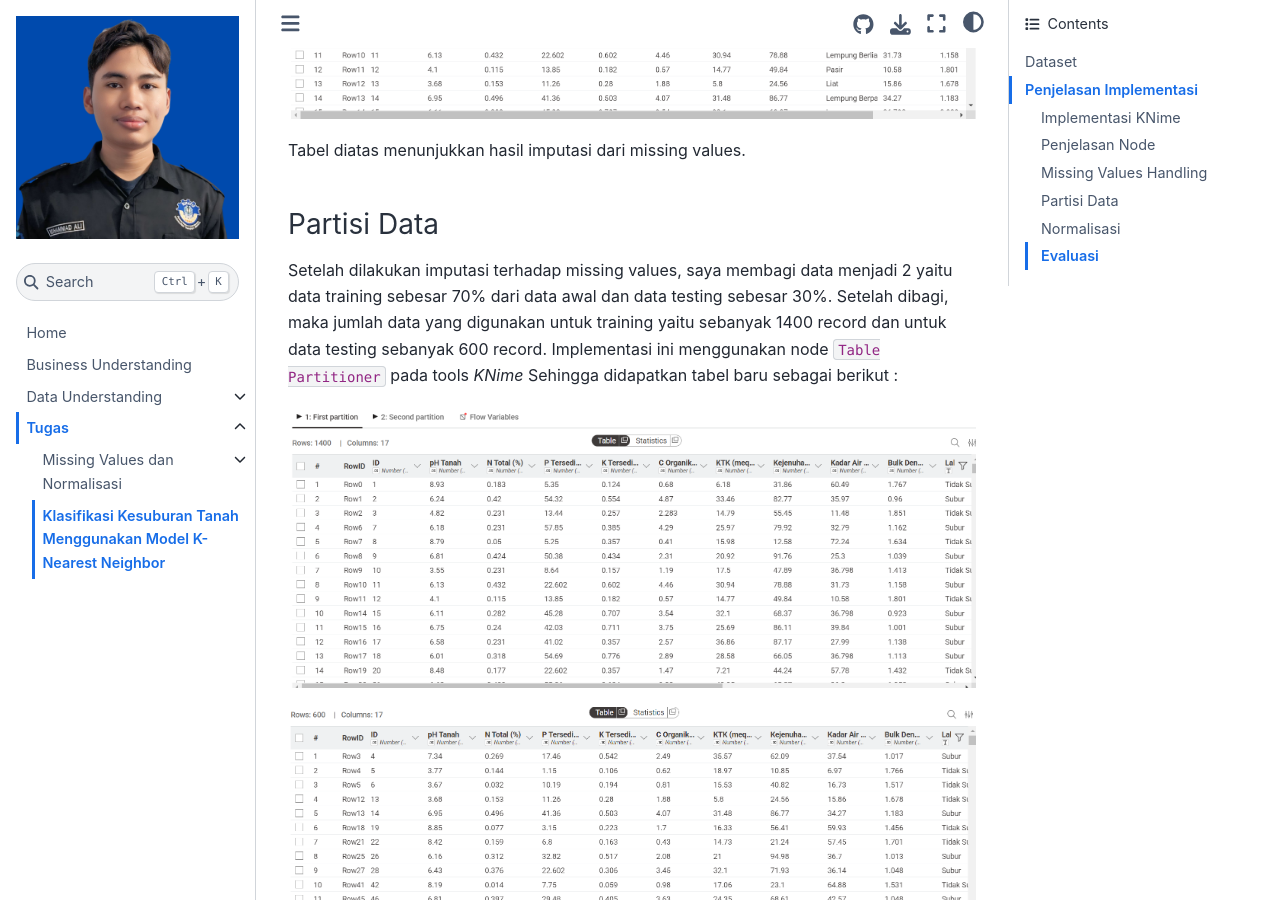
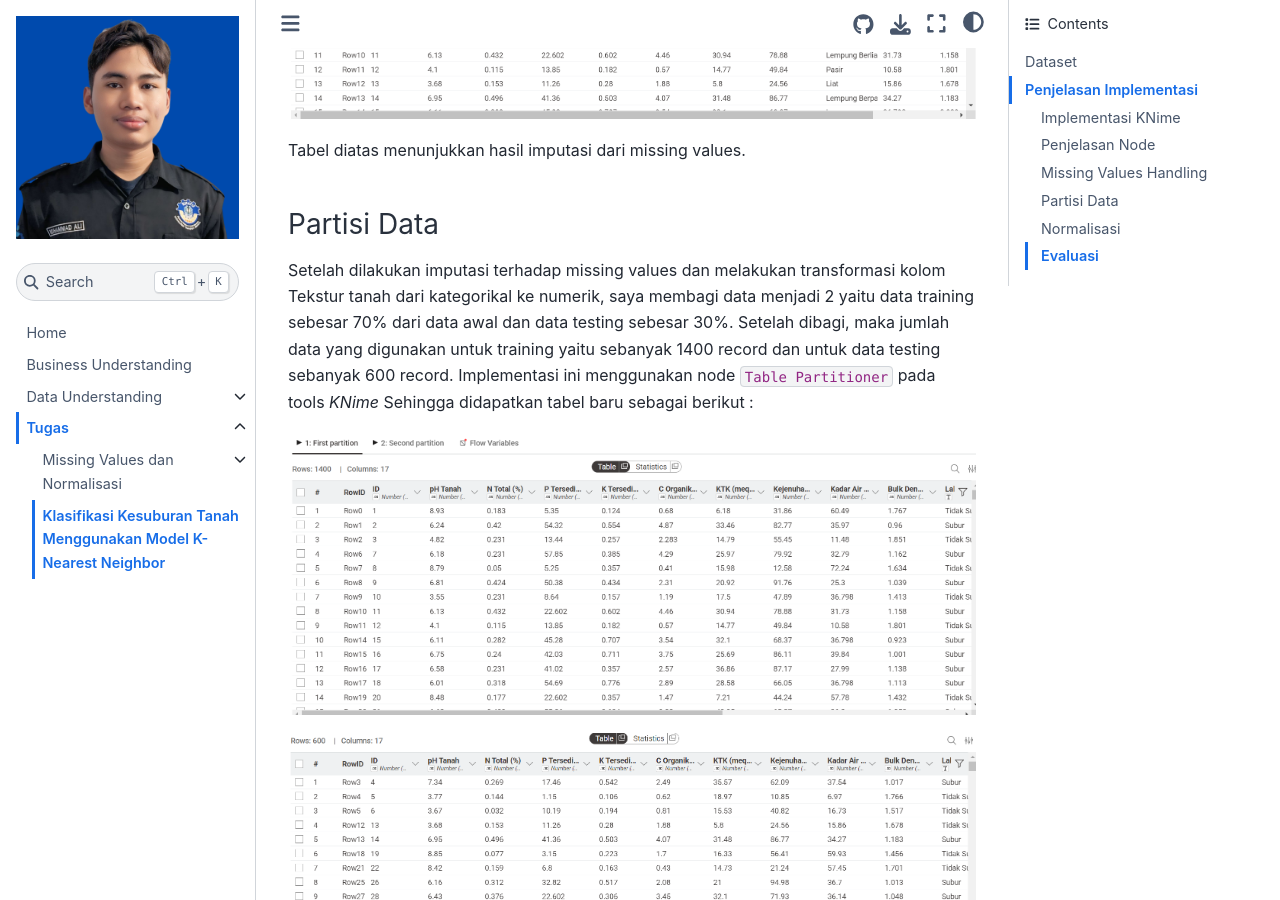
Before and after one commit to muhammadalimurtadho05/Pendata, a Jupyter Book: the page built from tugas/uts.md, in a window 1280 px wide and 900 px high, scrolled down 2142 px. Built offline with Jupyter Book 1.0.4 settings and Sphinx 7.4.7 and the Sphinx Book theme 1.1.4, drawn with Linux system fonts in a browser that asks for light colours.

Commit message:
UTS - KNN

```diff
--- a/tugas/uts.md
+++ b/tugas/uts.md
@@ -34,15 +34,15 @@
 ### Implementasi KNime
 ![Grafik Data](../img/UTS/Knime2.png)
 ### Penjelasan Node
-|        Node       |    Penjelasan |
-|-------------------|---------------|
-| CSV Reader        |  Membaca file CSV yang merupakan Dataset dari sampel data tanah  |
-| Missing Value     |  Melakukan Imputasi terhadap missing values  |
+|        Node       |                                             Penjelasan                                          |
+|-------------------|-------------------------------------------------------------------------------------------------|
+| CSV Reader        | Membaca file CSV yang merupakan Dataset dari sampel data tanah                                  |
+| Missing Value     | Melakukan Imputasi terhadap missing values                                                      |
 | One To Many       | Digunakan untuk mentransformasi nilai dari kolom Tekstur tanah dari kategorikal menjadi numerik |
-| Table Partitioner | Melakukan partisi dari dataset menjadi 2, yaitu data training dan data testing |
-| Normalizer        | Digunakan untuk melakukan normalisasi terhadap data |
-| KNN               | Menghitung jarak Euclidean dan klasifikasi |
-| Scorer            | Mengevaluasi hasil prediksi model |
+| Table Partitioner | Melakukan partisi dari dataset menjadi 2, yaitu data training dan data testing                  |
+| Normalizer        | Digunakan untuk melakukan normalisasi terhadap data                                             |
+| KNN               | Menghitung jarak Euclidean dan klasifikasi                                                      |
+| Scorer            | Mengevaluasi hasil prediksi model                                                               |
 
 ### Missing Values Handling
 ![Grafik Data](../img/UTS/missing-value.png)
@@ -54,7 +54,7 @@
 Tabel diatas menunjukkan hasil imputasi dari missing values.
 
 ### Partisi Data
-Setelah dilakukan imputasi terhadap missing values, saya membagi data menjadi 2 yaitu data training sebesar 70% dari data awal dan data testing sebesar 30%. Setelah dibagi, maka jumlah data yang digunakan untuk training yaitu sebanyak 1400 record dan untuk data testing sebanyak 600 record. Implementasi ini menggunakan node `Table Partitioner` pada tools _KNime_ Sehingga didapatkan tabel baru sebagai berikut :
+Setelah dilakukan imputasi terhadap missing values dan melakukan transformasi kolom Tekstur tanah dari kategorikal ke numerik, saya membagi data menjadi 2 yaitu data training sebesar 70% dari data awal dan data testing sebesar 30%. Setelah dibagi, maka jumlah data yang digunakan untuk training yaitu sebanyak 1400 record dan untuk data testing sebanyak 600 record. Implementasi ini menggunakan node `Table Partitioner` pada tools _KNime_ Sehingga didapatkan tabel baru sebagai berikut :
 
 ![Grafik Data](../img/UTS/partisi1.png)
 
```
